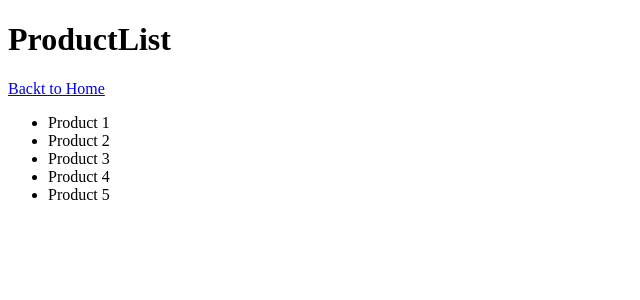
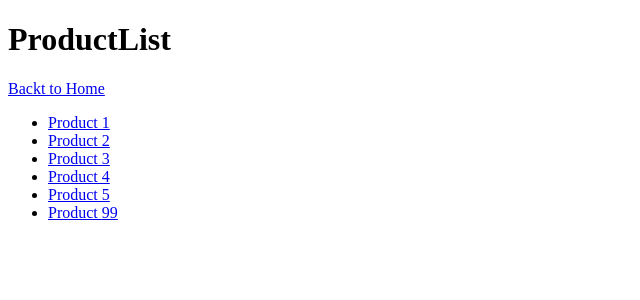
Before and after one commit to SabujMahonto/nextjs-routeing-system, a Next.js app: page /products in a window 1280 px wide. Shown: the top 300 px of the page, without its empty margins (0-640 px from the left). Built offline with nearby package versions, Linux system fonts and the light colour scheme.

Commit message:
dynamic product or product Id done

```diff
--- a/pages/products/index.js
+++ b/pages/products/index.js
@@ -1,17 +1,18 @@
 import Link from "next/link";
 
 
-export default function ProductList() {
+export default function ProductList({productId = 99}) {
   return (
     <div>
         <h1>ProductList</h1>
         <Link href="/">Backt to Home</Link>
         <ul>
-            <li>Product 1</li>
-            <li>Product 2</li>
-            <li>Product 3</li>
-            <li>Product 4</li>
-            <li>Product 5</li>
+            <li><Link href="/products/1">Product 1</Link></li>
+            <li><Link href="/products/2">Product 2</Link></li>
+            <li><Link href="/products/3">Product 3</Link></li>
+            <li><Link href="/products/4">Product 4</Link></li>
+            <li><Link href="/products/5">Product 5</Link></li>
+            <li><Link href={`/products/${productId}`}>Product {productId}</Link></li>
         </ul>
     </div>
   )
```
